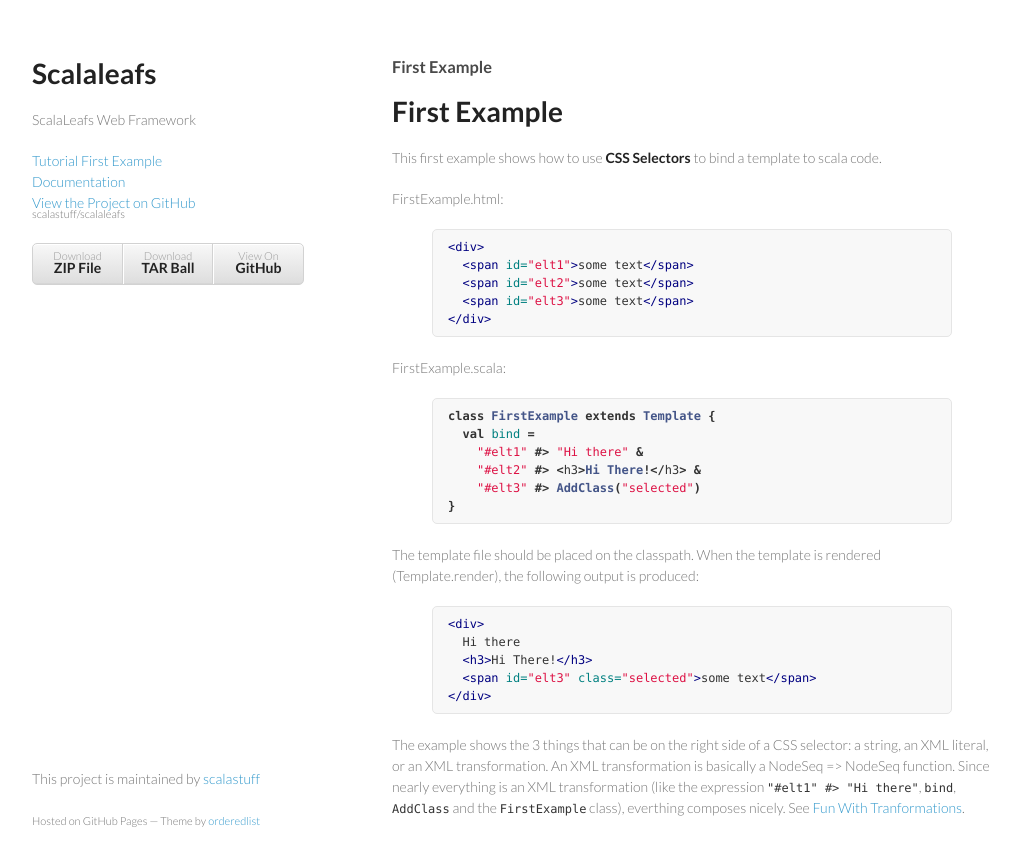
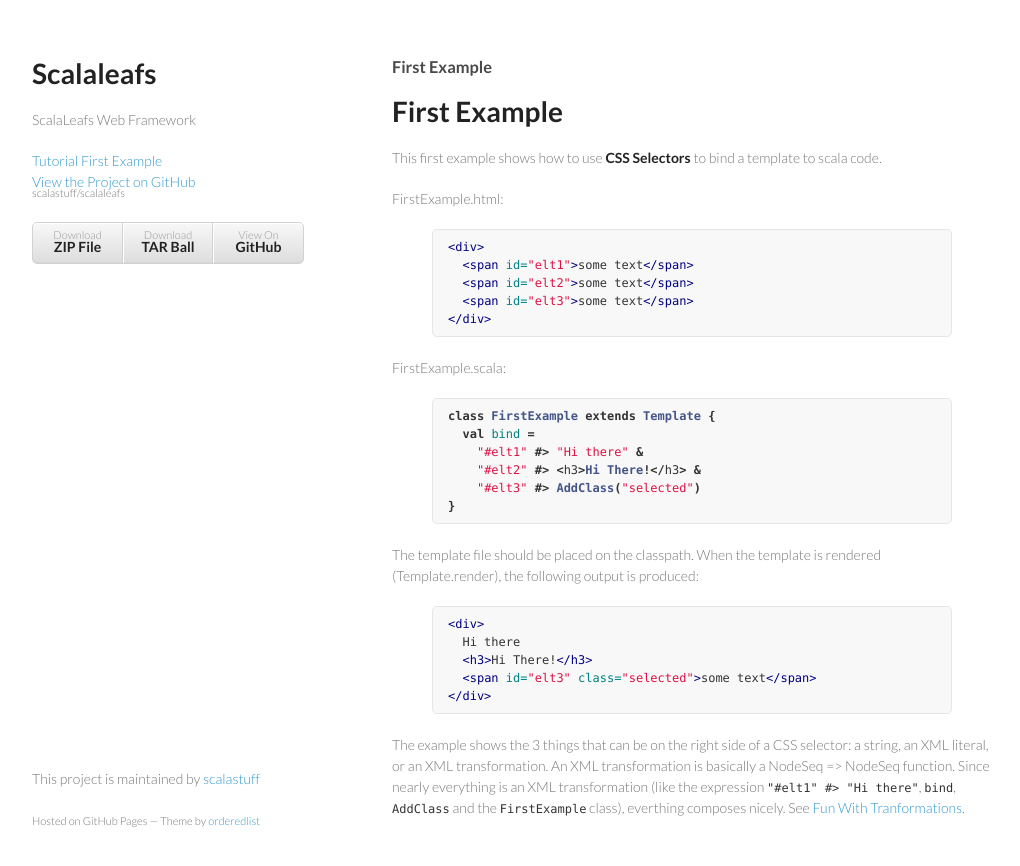
Before and after one commit to scalastuff/scalaleafs, a Jekyll site: the page built from first-steps.md, in a window 1280 px wide. Shown: the top 866 px of the page, without its empty margins (128-1148 px from the left). Built offline with Jekyll 4.4.1, drawn with Linux system fonts in a browser that asks for light colours.

Commit message:
Updated _layouts/default.html

```diff
--- a/_layouts/default.html
+++ b/_layouts/default.html
@@ -19,30 +19,19 @@
         <p>ScalaLeafs Web Framework</p>
 
   <div class="menu">
-    <a class="menu1{% if p.category == "Tutorial" %} active{% endif %}" href="tutorial.html">Tutorial</a>
+    <a class="menu1{% if page.category == "Tutorial" %} active{% endif %}" href="tutorial.html">Tutorial</a>
+    {% if page.category == "Tutorial" %}
   {% for p in site.pages %}
-  {% if p.category == "Tutorial" %}
+  {% if p.category == page.category %}
   {% for index in (1..100) %}
   {% if p.index == index %}
-<a class="menu2 {% if p.url == page.url %} active{% endif %}" href="{{ p.url }}">{{ p.title }}</a>
+<a class="menu2{% if p.url == page.url %} active{% endif %}" href="{{ p.url }}">{{ p.title }}</a>
   {% endif %}
   {% endfor %}
   {% endif %}
   {% endfor %}
-
-    <div class="menu1"><a {% if p.category == "Documentation" %}class="active"{% endif %} href="documentation.html">Documentation</a></div>
-  {% for p in site.pages %}
-  {% if p.category == "Documentation" %}
-  {% for index in (1..100) %}
-  {% if p.index == index %}
-  <div class="menu2"><a {% if p.url == page.url %}class="active"{% endif %} href="{{ p.url }}">
-    {{ p.title }}
-    </a></div>
   {% endif %}
-  {% endfor %}
-  {% endif %}
-  {% endfor %}
-  </div>
+        </div>
 
         <p class="view"><a href="https://github.com/scalastuff/scalaleafs">View the Project on GitHub <small>scalastuff/scalaleafs</small></a></p>
 
```
